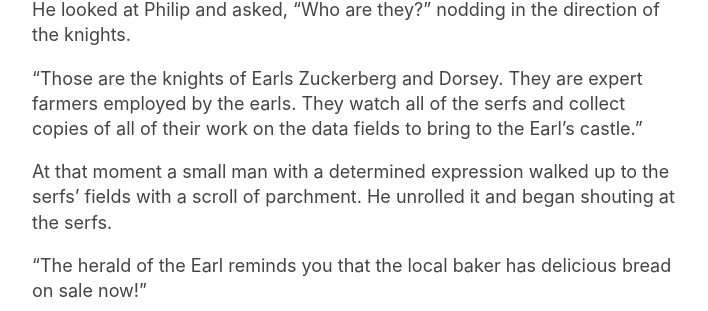
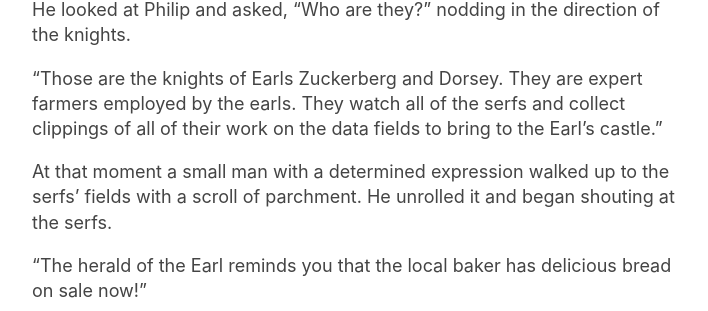
Before and after one commit to zalberico/zalberico.github.io, a Jekyll site: the page built from _posts/2020-07-14-the-serfs-of-facebook.markdown, in a window 1280 px wide and 900 px high, scrolled down 1775 px. Shown: the part 192-503 px from the top of the window, without its empty margins (283-991 px from the left). Built offline with Jekyll 4.4.1, drawn with Linux system fonts in a browser that asks for light colours.

```diff
--- a/_posts/2020-07-14-the-serfs-of-facebook.markdown
+++ b/_posts/2020-07-14-the-serfs-of-facebook.markdown
@@ -35,7 +35,7 @@ They approached one of the small plots and Jonathan looked more closely at the s
 
 He looked at Philip and asked, "Who are they?" nodding in the direction of the knights.
 
-"Those are the knights of Earls Zuckerberg and Dorsey. They are expert farmers employed by the earls. They watch all of the serfs and collect copies of all of their work on the data fields to bring to the Earl's castle."
+"Those are the knights of Earls Zuckerberg and Dorsey. They are expert farmers employed by the earls. They watch all of the serfs and collect clippings of all of their work on the data fields to bring to the Earl's castle."
 
 At that moment a small man with a determined expression walked up to the serfs' fields with a scroll of parchment. He unrolled it and began shouting at the serfs.
 
```
Also changed, not shown: other parts of _posts/2020-07-14-the-serfs-of-facebook.markdown (+2 -0 lines), assets/free_village.jpeg (added), assets/serfs_siege.jpeg.
